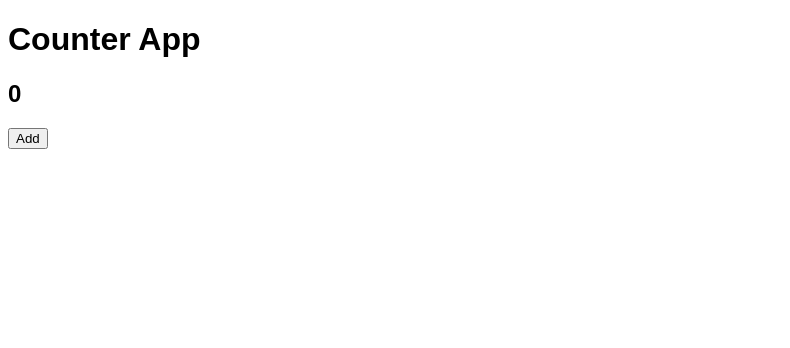
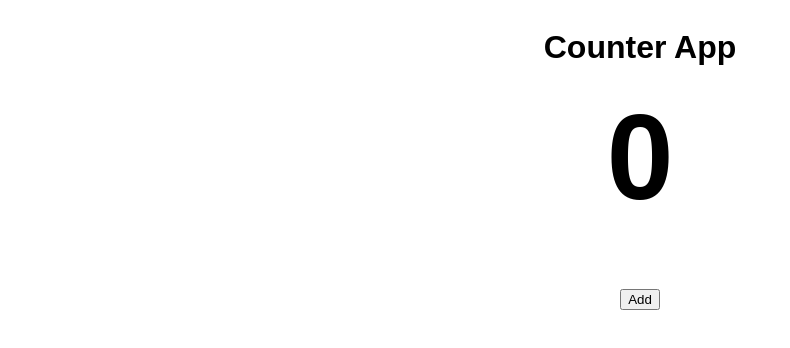
Before and after one commit to ihsky065/counter-app, a website: page index.html in a window 1280 px wide. Shown: the whole page, without its empty margins (0-790 px from the left). Drawn offline with Linux system fonts and the light colour scheme.

Commit message:
Clean up layout and adjust font family of heading and attributes in body

```diff
--- a/style.css
+++ b/style.css
@@ -1,4 +1,12 @@
 body {
     font-family: Arial, Helvetica, sans-serif;
+    display: flex;
+    flex-direction: column;
     align-items: center;
 }
+
+h2 {
+    font-size: 120px;
+    margin-top: 0%;
+    margin-bottom: 5%;
+}
```
